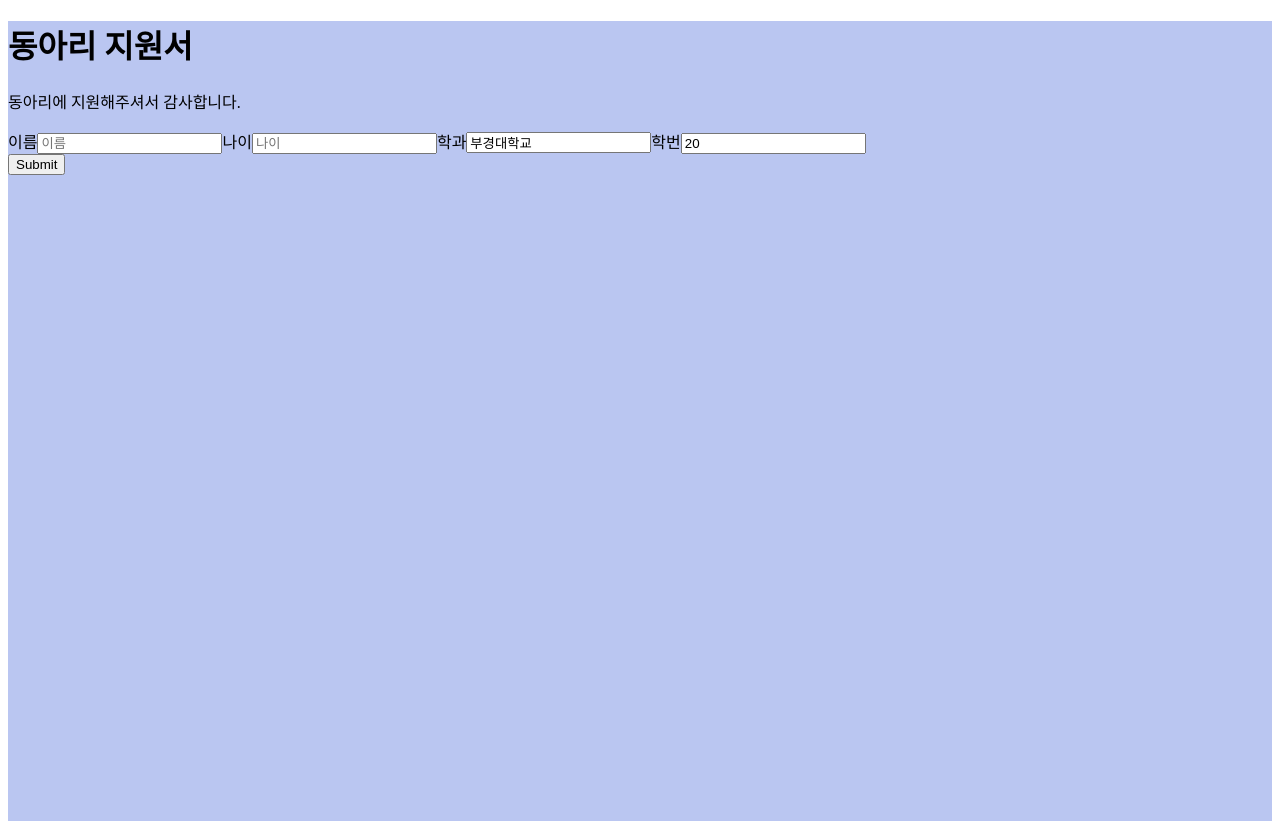
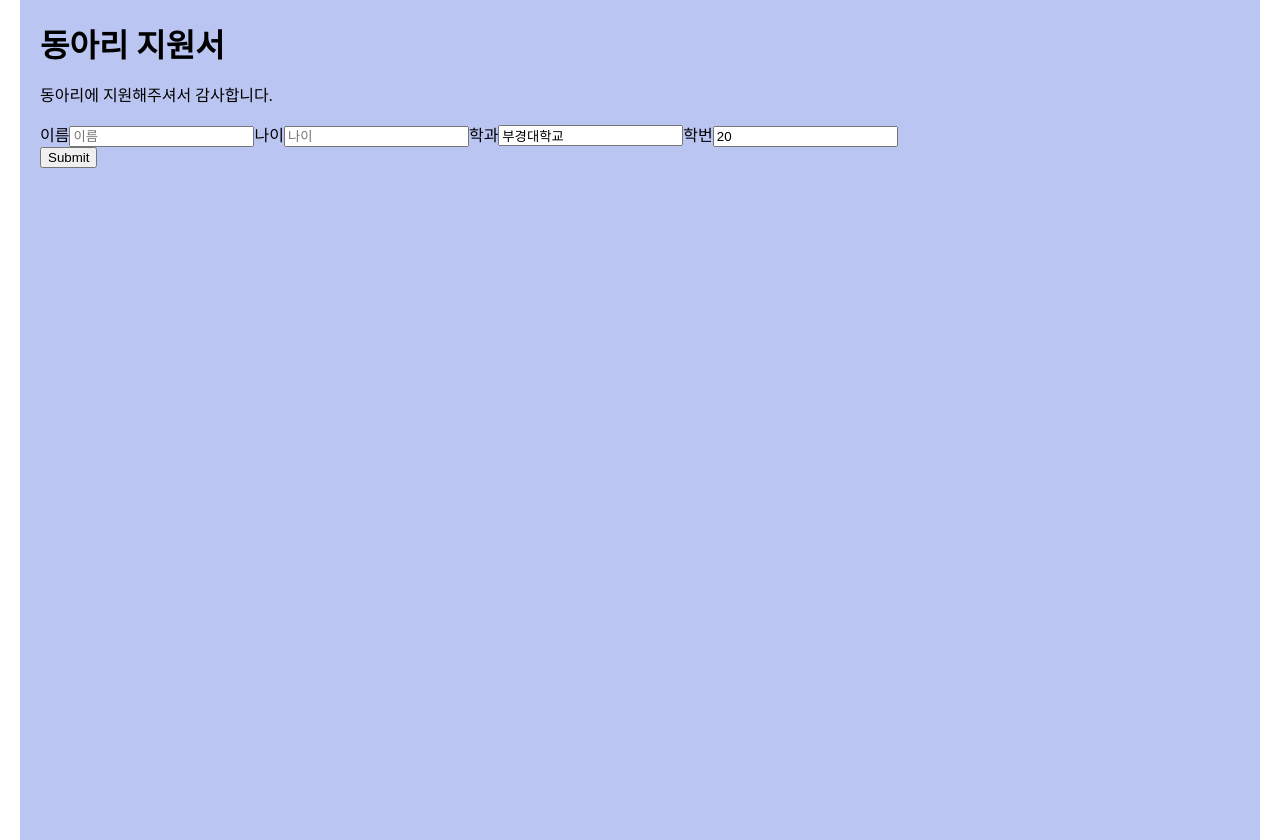
Before and after one commit to sunjw0531/pukyong-club-apply, a React (Create React App) app: page /apply in a window 1280 px wide. Built offline with nearby package versions, Linux system fonts and the light colour scheme.

Commit message:
Design : apply page change the global css
Design : apply page change the global css

```diff
--- a/src/components/ApplyForm.js
+++ b/src/components/ApplyForm.js
@@ -1,5 +1,5 @@
 import { useForm } from 'react-hook-form';
-import styled from 'styled-components';
+import styled, { createGlobalStyle } from 'styled-components';
 function ApplyForm() {
   const {
     register,
@@ -13,10 +13,17 @@ function ApplyForm() {
   });
 
   console.log(errors);
-
+  const GlobalStyle = createGlobalStyle`
+    html, body{
+      padding : 0;
+      margin : 0 10px 0 10px;
+    }
+  `;
   return (
+    <>
+      <GlobalStyle />
       <FormDiv>
-      <h1>동아리 지원서</h1>
+        <h1 style={{ margin: 0 }}>동아리 지원서</h1>
         <p>동아리에 지원해주셔서 감사합니다.</p>
         <form
           onSubmit={handleSubmit((data) => {
@@ -54,6 +61,7 @@ function ApplyForm() {
           <input type="submit" />
         </form>
       </FormDiv>
+    </>
   );
 }
 
@@ -62,4 +70,5 @@ export default ApplyForm;
 const FormDiv = styled.div`
   background-color: #bac6f1;
   height: 100vh;
+  padding: 20px;
 `;
```
Lines whose indentation alone changed are shown as unchanged.
